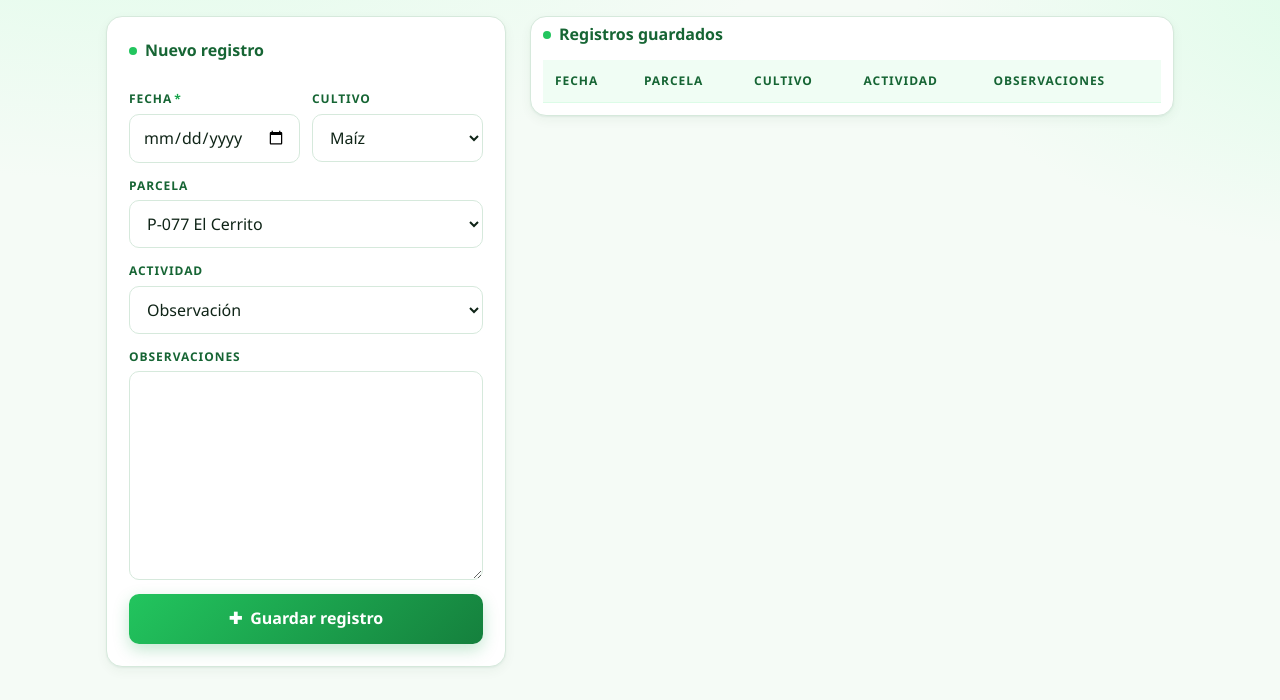
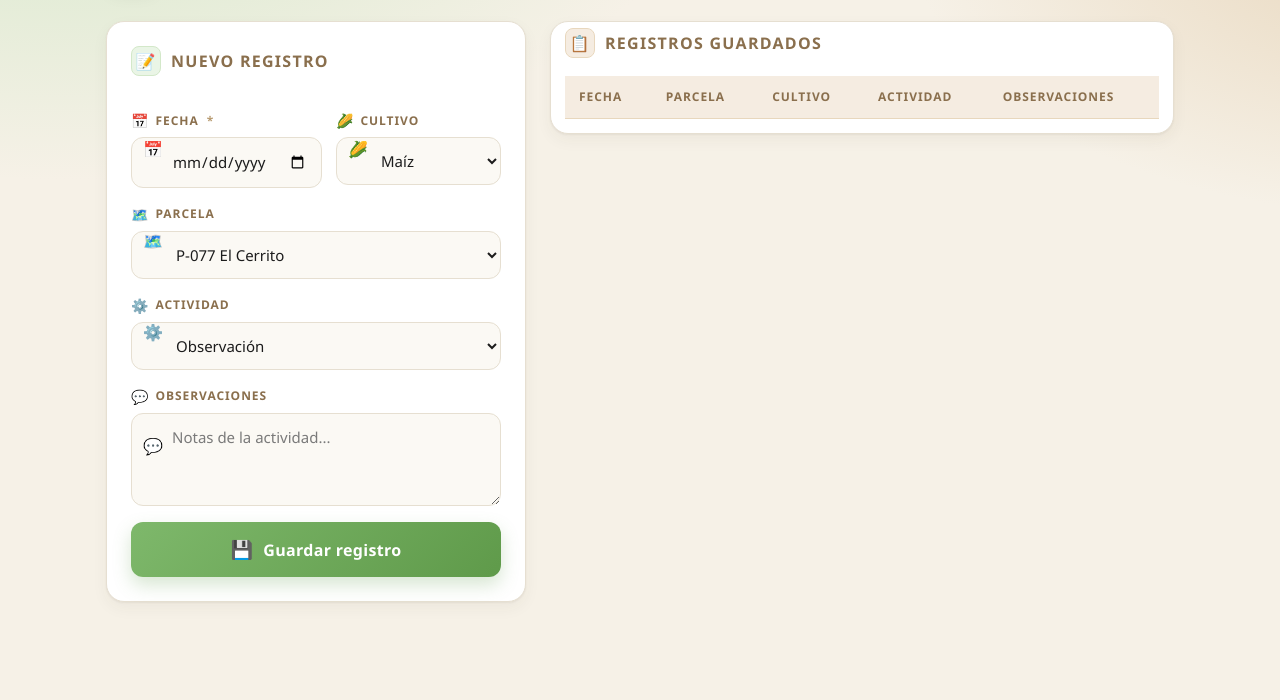
Before and after one commit to IT-Green-GA/form-DIMA-2026, a website built with Vite: page index.html in a window 1280 px wide. Shown: the part 100-800 px from the top of the page. Built offline with nearby package versions, Linux system fonts and the light colour scheme; no server answers.

Commit message:
Diseño: paleta pastel verde/café/blanco/negro con iconos en cada campo

```diff
--- a/index.html
+++ b/index.html
@@ -16,14 +16,26 @@
 
   <main>
     <form id="registro" class="tarjeta">
-      <h2>Nuevo registro</h2>
+      <h2>
+        <span class="ico" aria-hidden="true">📝</span>
+        Nuevo registro
+      </h2>
+
       <div class="dos">
-        <div class="campo">
-          <label for="fecha">Fecha<span class="req">*</span></label>
+        <div class="campo input-icon">
+          <label for="fecha">
+            <span class="ico" aria-hidden="true">📅</span>
+            Fecha<span class="req">*</span>
+          </label>
+          <span class="ico-lado" aria-hidden="true">📅</span>
           <input id="fecha" type="date" name="fecha" required>
         </div>
-        <div class="campo">
-          <label for="cultivo">Cultivo</label>
+        <div class="campo input-icon">
+          <label for="cultivo">
+            <span class="ico" aria-hidden="true">🌽</span>
+            Cultivo
+          </label>
+          <span class="ico-lado" aria-hidden="true">🌽</span>
           <select id="cultivo" name="cultivo">
             <option>Maíz</option>
             <option>Frijol</option>
@@ -32,16 +44,26 @@
           </select>
         </div>
       </div>
-      <div class="campo">
-        <label for="parcela">Parcela</label>
+
+      <div class="campo input-icon">
+        <label for="parcela">
+          <span class="ico" aria-hidden="true">🗺️</span>
+          Parcela
+        </label>
+        <span class="ico-lado" aria-hidden="true">🗺️</span>
         <select id="parcela" name="parcela">
           <option>P-077 El Cerrito</option>
           <option>P-012 La Loma</option>
           <option>P-031 San Diego</option>
         </select>
       </div>
-      <div class="campo">
-        <label for="actividad">Actividad</label>
+
+      <div class="campo input-icon">
+        <label for="actividad">
+          <span class="ico" aria-hidden="true">⚙️</span>
+          Actividad
+        </label>
+        <span class="ico-lado" aria-hidden="true">⚙️</span>
         <select id="actividad" name="actividad">
           <option>Observación</option>
           <option>Riego</option>
@@ -49,16 +71,28 @@
           <option>Muestreo</option>
         </select>
       </div>
-      <div class="campo">
-        <label for="observaciones">Observaciones</label>
-        <textarea id="observaciones" name="observaciones" rows="8"></textarea>
+
+      <div class="campo input-icon">
+        <label for="observaciones">
+          <span class="ico" aria-hidden="true">💬</span>
+          Observaciones
+        </label>
+        <span class="ico-lado" aria-hidden="true">💬</span>
+        <textarea id="observaciones" name="observaciones" rows="3" placeholder="Notas de la actividad..."></textarea>
       </div>
-      <button type="submit">Guardar registro</button>
+
+      <button type="submit">
+        <span class="ico" aria-hidden="true">💾</span>
+        Guardar registro
+      </button>
       <p id="estado" class="estado" role="status"></p>
     </form>
 
     <section class="tarjeta tabla">
-      <h2>Registros guardados</h2>
+      <h2 class="registros">
+        <span class="ico" aria-hidden="true">📋</span>
+        Registros guardados
+      </h2>
       <table id="registros">
         <thead>
           <tr><th>Fecha</th><th>Parcela</th><th>Cultivo</th><th>Actividad</th><th>Observaciones</th></tr>
--- a/src/style.css
+++ b/src/style.css
@@ -1,26 +1,37 @@
 :root {
-  /* Paleta verde principal */
-  --verde-50:  #f0fdf4;
-  --verde-100: #dcfce7;
-  --verde-200: #bbf7d0;
-  --verde-300: #86efac;
-  --verde-400: #4ade80;
-  --verde-500: #22c55e;
-  --verde-600: #16a34a;
-  --verde-700: #15803d;
-  --verde-800: #166534;
-  --verde-900: #14532d;
+  /* Verde pastel (suave, no saturado) */
+  --verde-50:   #eaf5e6;
+  --verde-100:  #d3e8c9;
+  --verde-200:  #b8d8a7;
+  --verde-300:  #9bc887;
+  --verde-400:  #7eb86b;
+  --verde-500:  #5f9a4a;
+  --verde-600:  #4a7a3a;
 
-  /* Neutrales */
-  --fondo:        #f5fbf6;
-  --tarjeta:      #ffffff;
-  --texto:        #0f2417;
-  --texto-tenue:  #5b6b62;
-  --linea:        #d6e9dc;
-  --linea-suave:  #e8f1eb;
-  --sombra:       0 1px 2px rgba(20, 83, 45, .06), 0 4px 12px rgba(20, 83, 45, .05);
+  /* Café pastel */
+  --cafe-50:    #f5ece1;
+  --cafe-100:   #e8d7bd;
+  --cafe-200:   #d6bd97;
+  --cafe-300:   #b89b71;
+  --cafe-400:   #8a6f4d;
 
-  /* Tipografía */
+  /* Blanco y negro pastel (off-white y negro suave) */
+  --blanco:     #ffffff;
+  --crema:      #fbf9f4;
+  --marfil:     #f6f1e7;
+  --negro:      #1c1c1c;
+  --gris:       #3a3a3a;
+  --gris-claro: #7a7a7a;
+
+  /* Utilidades */
+  --linea:        #e6dfd1;
+  --linea-suave:  #efe9da;
+  --texto:        #1c1c1c;
+  --texto-tenue:  #5e574a;
+
+  /* Sombras suaves */
+  --sombra: 0 1px 2px rgba(60, 50, 30, .06), 0 6px 16px rgba(60, 50, 30, .05);
+
   --sans: "Avenir Next", "Avenir", "Segoe UI", "Helvetica Neue", Arial, sans-serif;
 }
 
@@ -31,13 +42,13 @@ html, body { height: 100%; }
 body {
   margin: 0;
   background:
-    radial-gradient(1200px 600px at 10% -10%, var(--verde-100) 0%, transparent 60%),
-    radial-gradient(900px 500px at 110% 10%, var(--verde-100) 0%, transparent 55%),
-    var(--fondo);
+    radial-gradient(1100px 600px at 5% -10%, var(--verde-100) 0%, transparent 60%),
+    radial-gradient(900px 500px at 110% 5%, var(--cafe-100) 0%, transparent 55%),
+    var(--marfil);
   color: var(--texto);
   font-family: var(--sans);
   -webkit-font-smoothing: antialiased;
-  line-height: 1.45;
+  line-height: 1.5;
 }
 
 /* Encabezado */
@@ -47,23 +58,24 @@ header {
   padding: 32px 16px 8px;
   display: flex;
   align-items: center;
-  gap: 14px;
+  gap: 16px;
 }
 header .logo {
-  width: 44px; height: 44px;
-  border-radius: 12px;
-  background: linear-gradient(135deg, var(--verde-500), var(--verde-700));
-  color: #fff;
+  width: 52px; height: 52px;
+  border-radius: 14px;
+  background: linear-gradient(135deg, var(--verde-300), var(--cafe-200));
+  color: var(--negro);
   display: grid; place-items: center;
-  font-size: 22px;
+  font-size: 26px;
   box-shadow: var(--sombra);
+  border: 1px solid var(--cafe-100);
 }
 header h1 {
   margin: 0;
-  font-size: 26px;
+  font-size: 28px;
   font-weight: 700;
   letter-spacing: -.01em;
-  color: var(--verde-900);
+  color: var(--negro);
 }
 header .subtitulo {
   margin: 2px 0 0;
@@ -77,151 +89,186 @@ main {
   margin: 16px auto 56px;
   padding: 0 16px;
   display: grid;
-  grid-template-columns: 400px minmax(0, 1fr);
+  grid-template-columns: 420px minmax(0, 1fr);
   gap: 24px;
   align-items: start;
 }
 
 /* Tarjetas */
 .tarjeta {
-  background: var(--tarjeta);
+  background: var(--blanco);
   border: 1px solid var(--linea);
-  border-radius: 16px;
-  padding: 22px;
+  border-radius: 18px;
+  padding: 24px;
   box-shadow: var(--sombra);
 }
 
 .tarjeta h2 {
-  margin: 0 0 14px;
+  margin: 0 0 18px;
   font-size: 16px;
   font-weight: 700;
-  color: var(--verde-800);
+  color: var(--cafe-400);
+  text-transform: uppercase;
+  letter-spacing: .08em;
   display: flex;
   align-items: center;
-  gap: 8px;
+  gap: 10px;
 }
-.tarjeta h2::before {
-  content: "";
-  display: inline-block;
-  width: 8px; height: 8px;
-  border-radius: 50%;
-  background: var(--verde-500);
+.tarjeta h2 .ico {
+  width: 30px; height: 30px;
+  border-radius: 8px;
+  background: var(--verde-50);
+  color: var(--verde-500);
+  display: grid; place-items: center;
+  font-size: 16px;
+  border: 1px solid var(--verde-100);
+}
+.tarjeta h2.registros .ico {
+  background: var(--cafe-50);
+  color: var(--cafe-400);
+  border-color: var(--cafe-100);
 }
 
 /* Formulario */
-#registro { display: flex; flex-direction: column; gap: 14px; }
+#registro { display: flex; flex-direction: column; gap: 16px; }
 
 .dos {
   display: grid;
   grid-template-columns: 1fr 1fr;
-  gap: 12px;
+  gap: 14px;
 }
 
 .campo { display: flex; flex-direction: column; gap: 6px; }
 
-.campo label, th {
+.campo label {
   font-size: 12px;
   font-weight: 700;
   letter-spacing: .08em;
   text-transform: uppercase;
-  color: var(--verde-800);
+  color: var(--cafe-400);
+  display: inline-flex;
+  align-items: center;
+  gap: 6px;
 }
+.campo label .ico {
+  font-size: 14px;
+  filter: grayscale(.1);
+}
+.campo label .req { color: var(--cafe-300); margin-left: 2px; }
 
-.campo label .req { color: var(--verde-600); margin-left: 2px; }
+/* Inputs con icono a la izquierda */
+.campo.input-icon { position: relative; }
+.campo.input-icon .ico-lado {
+  position: absolute;
+  left: 12px; top: 50%;
+  transform: translateY(-50%);
+  font-size: 16px;
+  pointer-events: none;
+  color: var(--cafe-300);
+}
+.campo.input-icon input,
+.campo.input-icon select,
+.campo.input-icon textarea {
+  padding-left: 40px;
+}
 
 input, select, textarea {
   font: inherit;
-  font-size: 16px;
+  font-size: 15px;
   width: 100%;
-  padding: 11px 13px;
+  padding: 12px 14px;
   border: 1.5px solid var(--linea);
-  border-radius: 10px;
-  background: #fff;
-  color: var(--texto);
+  border-radius: 12px;
+  background: var(--crema);
+  color: var(--negro);
   transition: border-color .15s ease, box-shadow .15s ease, background .15s ease;
 }
-input::placeholder, textarea::placeholder { color: #9aa7a0; }
+input::placeholder, textarea::placeholder { color: var(--gris-claro); }
 
 input:hover, select:hover, textarea:hover {
-  border-color: var(--verde-300);
+  border-color: var(--cafe-200);
 }
 
 input:focus, select:focus, textarea:focus {
   outline: none;
-  border-color: var(--verde-500);
-  background: var(--verde-50);
-  box-shadow: 0 0 0 3px rgba(34, 197, 94, .15);
+  border-color: var(--verde-400);
+  background: var(--blanco);
+  box-shadow: 0 0 0 3px var(--verde-50);
 }
 
-textarea { resize: vertical; min-height: 88px; line-height: 1.45; }
+textarea { resize: vertical; min-height: 92px; line-height: 1.5; }
 
 /* Botón */
 button {
   font: inherit;
   font-size: 16px;
-  font-weight: 600;
-  padding: 13px 16px;
+  font-weight: 700;
+  padding: 14px 18px;
   border: 0;
-  border-radius: 10px;
-  background: linear-gradient(135deg, var(--verde-500), var(--verde-700));
-  color: #fff;
+  border-radius: 12px;
+  background: linear-gradient(135deg, var(--verde-400), var(--verde-500));
+  color: var(--blanco);
   cursor: pointer;
   display: inline-flex;
   align-items: center;
   justify-content: center;
-  gap: 8px;
-  box-shadow: 0 6px 16px rgba(22, 163, 74, .25);
+  gap: 10px;
+  letter-spacing: .02em;
+  box-shadow: 0 8px 18px rgba(95, 154, 74, .25);
   transition: transform .08s ease, box-shadow .15s ease, filter .15s ease;
 }
+button .ico { font-size: 18px; }
 button:hover {
-  filter: brightness(1.05);
-  box-shadow: 0 8px 20px rgba(22, 163, 74, .32);
+  filter: brightness(1.04);
+  box-shadow: 0 10px 22px rgba(95, 154, 74, .32);
 }
 button:active { transform: translateY(1px); }
 button:disabled {
   opacity: .55;
   cursor: not-allowed;
-  filter: grayscale(.2);
+  filter: grayscale(.3);
   box-shadow: none;
-}
-button::before {
-  content: "✚";
-  font-weight: 700;
 }
 
 /* Estado / mensajes */
 .estado {
   margin: 0;
   font-size: 14px;
-  color: var(--texto-tenue);
-  padding: 10px 12px;
-  border-radius: 10px;
+  color: var(--cafe-400);
+  padding: 10px 14px;
+  border-radius: 12px;
   background: var(--verde-50);
   border: 1px solid var(--verde-100);
+  display: flex;
+  align-items: center;
+  gap: 8px;
 }
+.estado::before { content: "✓"; font-weight: 700; color: var(--verde-500); }
 .estado:empty { display: none; }
 .estado.error {
-  background: #fef2f2;
-  border-color: #fecaca;
-  color: #991b1b;
+  background: #fbe9e1;
+  border-color: #e9c8b3;
+  color: #7a4a2d;
 }
+.estado.error::before { content: "!"; color: #a8694a; }
 
 /* Tabla de registros */
-.tabla { padding: 6px 12px 12px; overflow-x: auto; }
+.tabla { padding: 6px 14px 14px; overflow-x: auto; }
 
 table { width: 100%; border-collapse: separate; border-spacing: 0; font-size: 15px; }
 
 thead th {
-  position: sticky;
-  top: 0;
-  background: var(--verde-50);
-  color: var(--verde-800);
-  padding: 12px;
+  background: var(--cafe-50);
+  color: var(--cafe-400);
+  padding: 12px 14px;
   text-align: left;
-  border-bottom: 1.5px solid var(--verde-100);
+  border-bottom: 1.5px solid var(--cafe-100);
+  font-size: 12px;
+  letter-spacing: .08em;
+  text-transform: uppercase;
 }
 th, td {
-  padding: 12px;
+  padding: 12px 14px;
   border-bottom: 1px solid var(--linea-suave);
   text-align: left;
   vertical-align: top;
@@ -238,8 +285,27 @@ td:last-child { min-width: 220px; color: var(--texto-tenue); }
 td[colspan] {
   color: var(--texto-tenue);
   text-align: center;
-  padding: 32px 12px;
+  padding: 36px 12px;
   font-style: italic;
+}
+
+/* Etiquetas/chips para cultivos y actividades en la tabla */
+.chip {
+  display: inline-flex;
+  align-items: center;
+  gap: 6px;
+  padding: 4px 10px;
+  border-radius: 999px;
+  background: var(--verde-50);
+  color: var(--verde-600);
+  font-size: 13px;
+  font-weight: 600;
+  border: 1px solid var(--verde-100);
+}
+.chip.cafe {
+  background: var(--cafe-50);
+  color: var(--cafe-400);
+  border-color: var(--cafe-100);
 }
 
 /* Responsive */
```
